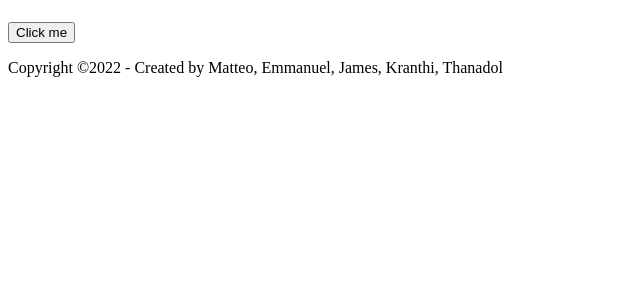
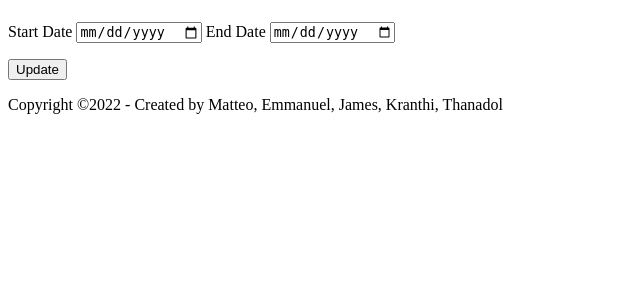
Before and after one commit to Jamescwng/COMP90024A2, a Flask app: template app/templates/index.html in a window 1280 px wide. Shown: the part 58-358 px from the top of the page, without its empty margins (0-640 px from the left). Run offline with Flask 2, Linux system fonts and the light colour scheme; the template is opened without the code that fills it: values that come from a table or form of the project are taken from there, others are empty; parts of the project's set-up code (start-up, migrations or seed data) failed here and were passed over.

Commit message:
added dynamic data views with range

```diff
--- a/app/app.py
+++ b/app/app.py
@@ -4,58 +4,116 @@ from flask import Flask, render_template
 from waitress import serve
 import pandas as pd
 import numpy as np
+import geopandas as gpd
 
 suburbs = pd.read_pickle("./suburbs.pkl")
 suburbData = pd.read_pickle("./suburbData.pkl")
 counts = pd.read_pickle("./counts.pkl")
 
-bins = np.histogram(counts, bins=7)[1]
+######################################################################################################################
 
-# Create a base map
-m = folium.Map(location=[-37.810612, 144.963954], tiles='cartodbpositron', zoom_start=11)
+import couchdb
+from flask_wtf import FlaskForm
+from wtforms.fields import DateField
+from wtforms.validators import DataRequired
+from wtforms import validators, SubmitField
 
-# Add a choropleth map to the base map
-Choropleth(geo_data=suburbs.__geo_interface__,
-           data=counts,
-           key_on="feature.id",
-           fill_color='RdYlBu', line_opacity=0.9,
-           threshold_scale = bins,
-           legend_name='Percentage of Positive Tweets Per Suburb - Each Suburb Has 50+ Tweets'
-          ).add_to(m)
+from datetime import datetime
 
-mymap = m
+user = "admin"
+password = "admin"
+couchserver = couchdb.Server("http://%s:%s@172.26.134.187:5984/" % (user, password))
+db = couchserver['twitter']
 
-style_function = lambda x: {'fillColor': '#ffffff',
-                            'color':'#000000',
-                            'fillOpacity': 0.1,
-                            'weight': 0.1}
-highlight_function = lambda x: {'fillColor': '#000000',
+def get_data(start, end):
+    data = {}
+
+    for suburb in suburbs['geometry'].index.tolist():
+        pos = 0
+        total = 0
+
+        for item in db.view('_design/Data/_view/Date', reduce=False, startkey=[suburb, start], endkey=[suburb, end]):
+            if item.value == 1:
+                pos += 1
+            total += 1
+
+        if total > 0:
+            data[suburb] = [round(pos / (total * 1.0), 2) * 100, total, suburb]
+
+    return pd.DataFrame.from_dict(data, orient='index', columns=['%', 'counts', 'suburb'])
+
+class DateForm(FlaskForm):
+    start = DateField('Start Date', format='%Y-%m-%d', validators=(validators.DataRequired(),))
+    end = DateField('End Date', format='%Y-%m-%d', validators=(validators.DataRequired(),))
+    submit = SubmitField('Update')
+
+######################################################################################################################
+
+def get_map(start=datetime.min.date(), end=datetime.max.date()):
+    epoch = datetime.utcfromtimestamp(0)
+    startdatetime = datetime.combine(start, datetime.min.time())
+    enddatetime = datetime.combine(end, datetime.min.time())
+
+    starttime = (startdatetime - epoch).total_seconds() * 1000.0
+    endtime = (enddatetime - epoch).total_seconds() * 1000.0
+
+    data = get_data(starttime, endtime)
+    data.index.name = 'LOC_NAME'
+
+    data_bins = data.iloc[:,0]
+
+    bins = np.histogram(data_bins, bins=7)[1]
+
+    # Create a base map
+    m = folium.Map(location=[-37.810612, 144.963954], tiles='cartodbpositron', zoom_start=11)
+
+    # Add a choropleth map to the base map
+    Choropleth(geo_data=suburbs.__geo_interface__,
+            data=data_bins,
+            key_on="feature.id",
+            fill_color='RdYlBu', line_opacity=0.9,
+            threshold_scale = bins,
+            legend_name='Percentage of Positive Tweets Per Suburb - Each Suburb Has 50+ Tweets'
+            ).add_to(m)
+
+    mymap = m
+
+    style_function = lambda x: {'fillColor': '#ffffff',
                                 'color':'#000000',
-                                'fillOpacity': 0.50,
+                                'fillOpacity': 0.1,
                                 'weight': 0.1}
+    highlight_function = lambda x: {'fillColor': '#000000',
+                                    'color':'#000000',
+                                    'fillOpacity': 0.50,
+                                    'weight': 0.1}
 
-NIL = folium.features.GeoJson(
-    suburbData,
-    style_function=style_function,
-    control=False,
-    highlight_function=highlight_function,
-    tooltip=folium.features.GeoJsonTooltip(
-        fields=['suburb','counts','%'],
-        aliases=['Suburb: ','Number of Tweets: ', 'Tweets With Positive Sentiment (%): '],
-        style=("background-color: white; color: #333333; font-family: arial; font-size: 12px; padding: 10px;")
+    NIL = folium.features.GeoJson(
+        gpd.GeoDataFrame(suburbs.merge(data, on='LOC_NAME', how='left')),
+        style_function=style_function,
+        control=False,
+        highlight_function=highlight_function,
+        tooltip=folium.features.GeoJsonTooltip(
+            fields=['suburb','counts','%'],
+            aliases=['Suburb: ','Number of Tweets: ', 'Tweets With Positive Sentiment (%): '],
+            style=("background-color: white; color: #333333; font-family: arial; font-size: 12px; padding: 10px;")
+        )
     )
-)
-mymap.add_child(NIL)
-mymap.keep_in_front(NIL)
-folium.LayerControl().add_to(mymap)
+    mymap.add_child(NIL)
+    mymap.keep_in_front(NIL)
+    folium.LayerControl().add_to(mymap)
 
-html_map = mymap._repr_html_()
+    return mymap._repr_html_()
 
 app = Flask(__name__)
 
-@app.route("/")
+app.config['SECRET_KEY'] = 'secret'
+
+@app.route("/", methods=['GET','POST'])
 def index():
-    return render_template("index.html", map = html_map)
+    form = DateForm()
+    if form.validate_on_submit():
+        return render_template("index.html", form=form, map=get_map(form.start.data, form.end.data))
+    return render_template("index.html", form=form, map=get_map())
 
 if __name__ == "__main__":
     serve(app, host="127.0.0.1", port=8080) # use serve for production development
--- a/app/templates/index.html
+++ b/app/templates/index.html
@@ -11,7 +11,17 @@
   </header>
 
   <main>
-    <button onclick="myFunction()">Click me</button>
+    <!-- button onclick="myFunction()">Click me</button -->
+
+    <form action="" method='POST' name="form">
+      {{ form.csrt_token }}
+      {{ form.start.label }} {{ form.start(class='datepicker') }} {{ form.hidden_tag() }}
+      {{ form.end.label }} {{ form.end(class='datepicker') }} {{ form.hidden_tag() }}
+      <p>
+        {{ form.submit() }}
+      </p>
+    </form>
+
     <div style= "width:1260px;">
         {{map|safe}}
     </div>
```
